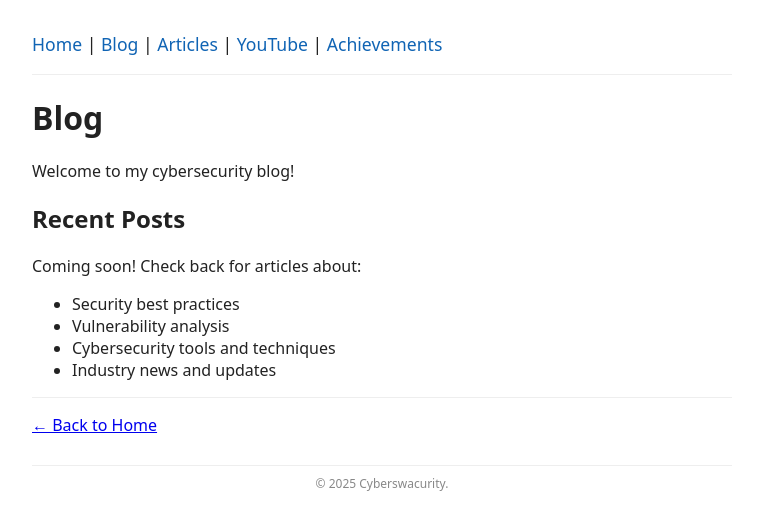
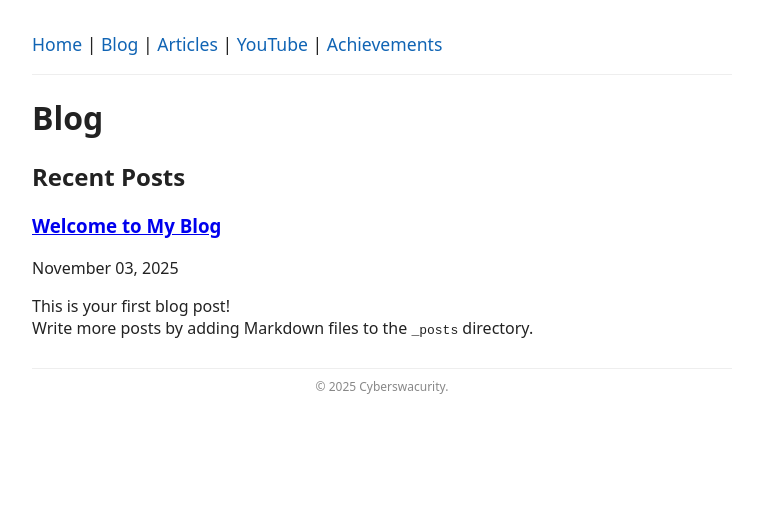
Before and after one commit to cyberswaycurity/cyberswaycurity.github.io, a Jekyll site: the page built from blog.md, in a window 1280 px wide. Shown: the top 530 px of the page, without its empty margins (258-1021 px from the left). Built offline with Jekyll 4.4.1, drawn with Linux system fonts in a browser that asks for light colours.

Commit message:
Update blog.md

```diff
--- a/blog.md
+++ b/blog.md
@@ -6,16 +6,16 @@ permalink: /blog/
 
 # Blog
 
-Welcome to my cybersecurity blog!
-
 ## Recent Posts
 
-Coming soon! Check back for articles about:
-- Security best practices
-- Vulnerability analysis
-- Cybersecurity tools and techniques
-- Industry news and updates
+{% for post in site.posts %}
+  <article>
+    <h3><a href="{{ post.url | relative_url }}">{{ post.title }}</a></h3>
+    <time datetime="{{ post.date | date_to_xmlschema }}">{{ post.date | date: "%B %d, %Y" }}</time>
+    <p>{{ post.excerpt }}</p>
+  </article>
+{% endfor %}
 
----
-
-[← Back to Home](/)
+{% if site.posts.size == 0 %}
+  <p>No posts yet. Check back soon!</p>
+{% endif %}
```
